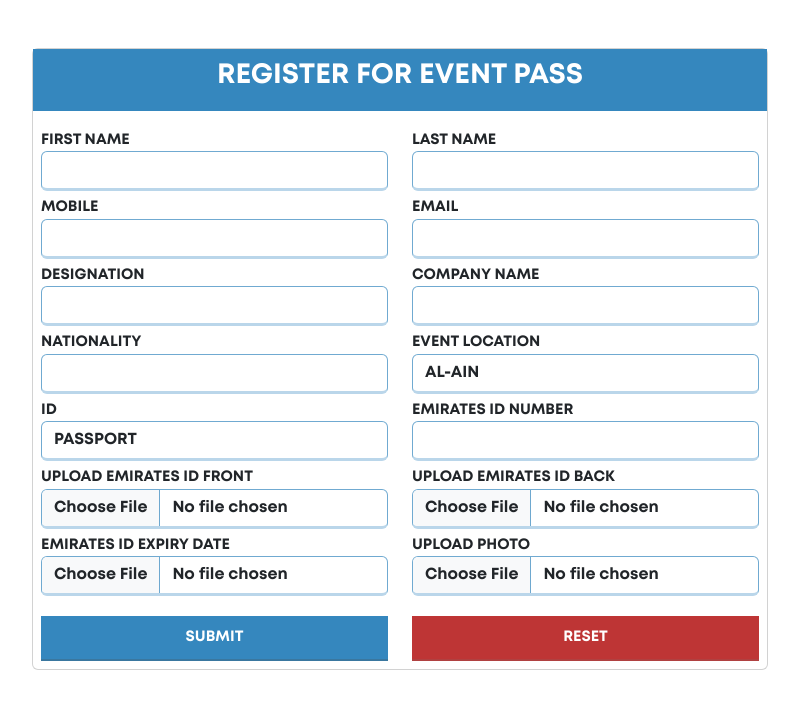
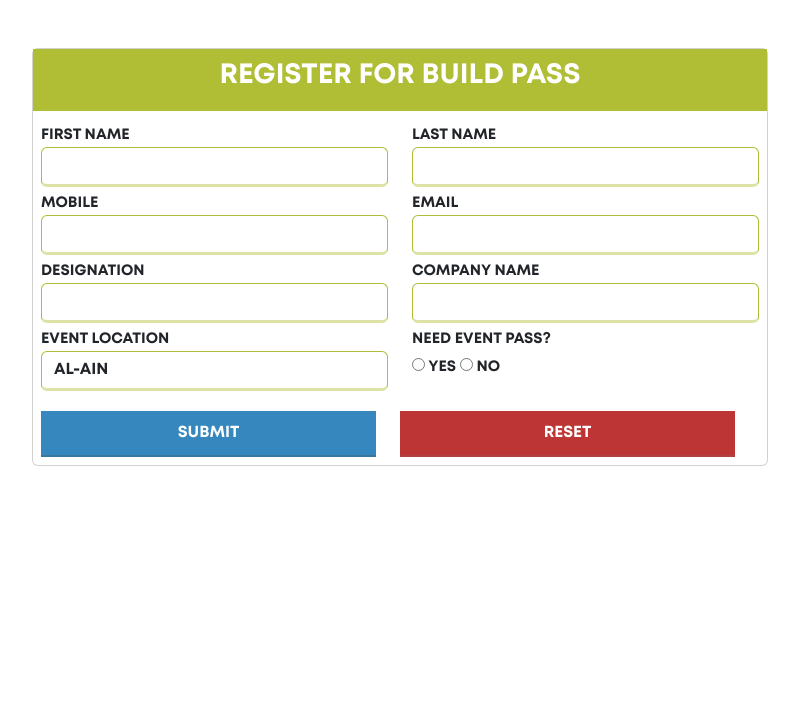
Before and after one commit to mansoorgt/motn_2023, a Django app: page /build-registration in a window 1280 px wide. Shown: the part 86-804 px from the top of the page, without its empty margins (240-1039 px from the left). After the commit the page ends 552 px from the top, so only its background shows below. Run offline with Django 4.2, Linux system fonts and the light colour scheme.

Commit message:
there is some changes

```diff
--- a/registration/static/css/registration-mystyle.css
+++ b/registration/static/css/registration-mystyle.css
@@ -89,6 +89,12 @@
   background-color: rgb(53, 135, 190);
   padding: 10px;
 }
+.buildcard-head
+{
+  background-color: rgb(176, 190, 53);
+  padding: 10px;
+}
+
 .event_form .form-control
 {
   border: 1px solid rgba(53, 135, 190, 0.705);
@@ -99,6 +105,18 @@
   box-shadow: none;
   border-bottom: 1px solid rgba(53, 135, 190, 0.705);
 }
+
+.build_form .form-control
+{
+  border: 1px solid  rgb(176, 190, 53);
+  border-bottom: 3px solid rgba(176, 190, 53, 0.432);
+}
+.build_form .form-control:focus
+{
+  box-shadow: none;
+  border-bottom: 1px solid  rgb(176, 190, 53);
+}
+
 
 .evnt_button
 {
--- a/registration/templates/build_reg.html
+++ b/registration/templates/build_reg.html
@@ -53,12 +53,12 @@
 
 <div class="card mt-5 mb-5">
 
-<div class="card-head">
+<div class="buildcard-head">
 <h3 class="text-center text-white">
-  REGISTER FOR EVENT PASS
+  REGISTER FOR BUILD PASS
 </h3>
 </div>
-<div class="event_form p-2">
+<div class="build_form p-2">
 <div class="row">
 <div class="col-md-6">
 <label>FIRST NAME</label>
@@ -88,19 +88,31 @@
       <label>COMPANY NAME</label>
       <input type="text" class="form-control">
       </div>
+      <div class="col-md-6">
+        <label>EVENT LOCATION</label>
+        <select class="form-control">
+          <option>AL-AIN</option>
+          <option>DHAFRA</option>
+        </select>
+        </div>
+      <div class="col-md-6">
+        <label>NEED EVENT PASS?</label>
+        <br>
+        <label class="radio-inline">
+          <input type="radio" name="optradio"  name="optradio"  id="yesRadio"> YES
+        </label>
+        <label class="radio-inline">
+          <input type="radio" name="optradio"  id="noRadio"> NO
+        </label>
 
+      </div>
+<div class="row" id="passDetails" style="display:none; transition: opacity 0.5s;">
       <div class="col-md-6">
         <label>NATIONALITY</label>
         <input type="text" class="form-control">
         </div>
 
-        <div class="col-md-6">
-          <label>EVENT LOCATION</label>
-          <select class="form-control">
-            <option>AL-AIN</option>
-            <option>DHAFRA</option>
-          </select>
-          </div>
+
 
         <div class="col-md-6">
 <label>ID</label>
@@ -135,7 +147,8 @@
                                         <input type="file" class="form-control">
                                                 </div>
 
-
+                                              </div>
+<div class="row">
 
                                                 <div class="col-md-6">
 
@@ -146,7 +159,7 @@
   <button class="rst_button">RESET</button>
   </div>
 
-
+</div>
 
 </div>
 </div>
@@ -166,7 +179,23 @@
   <script src="https://cdn.jsdelivr.net/npm/@popperjs/core@2.11.8/dist/umd/popper.min.js" integrity="sha384-I7E8VVD/ismYTF4hNIPjVp/Zjvgyol6VFvRkX/vR+Vc4jQkC+hVqc2pM8ODewa9r" crossorigin="anonymous"></script>
 
   <script src="https://cdn.jsdelivr.net/npm/bootstrap@5.3.2/dist/js/bootstrap.bundle.min.js" integrity="sha384-C6RzsynM9kWDrMNeT87bh95OGNyZPhcTNXj1NW7RuBCsyN/o0jlpcV8Qyq46cDfL" crossorigin="anonymous"></script>
+  <script>
+    const yesRadio = document.getElementById('yesRadio');
+    const noRadio = document.getElementById('noRadio');
+    const passDetails = document.getElementById('passDetails');
 
+    yesRadio.addEventListener('change', function () {
+      passDetails.style.display = this.checked ? 'contents' : 'none';
+    });
+
+    noRadio.addEventListener('change', function () {
+      passDetails.style.display = this.checked ? 'none' : 'none';
+    });
+
+    // Ensure that no radio button is checked by default
+    yesRadio.checked = false;
+    noRadio.checked = false;
+  </script>
 
 </body>
 </html>
```
